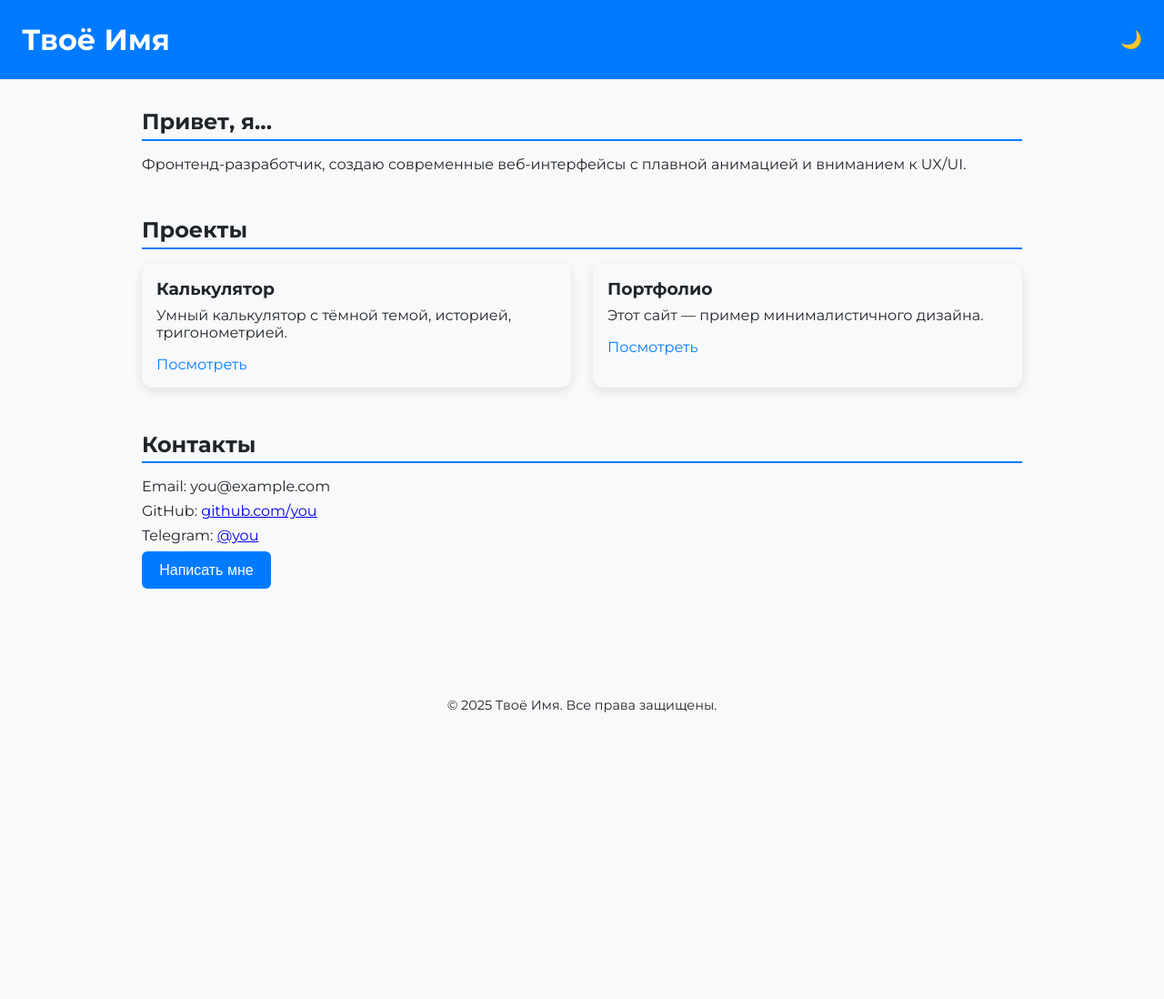
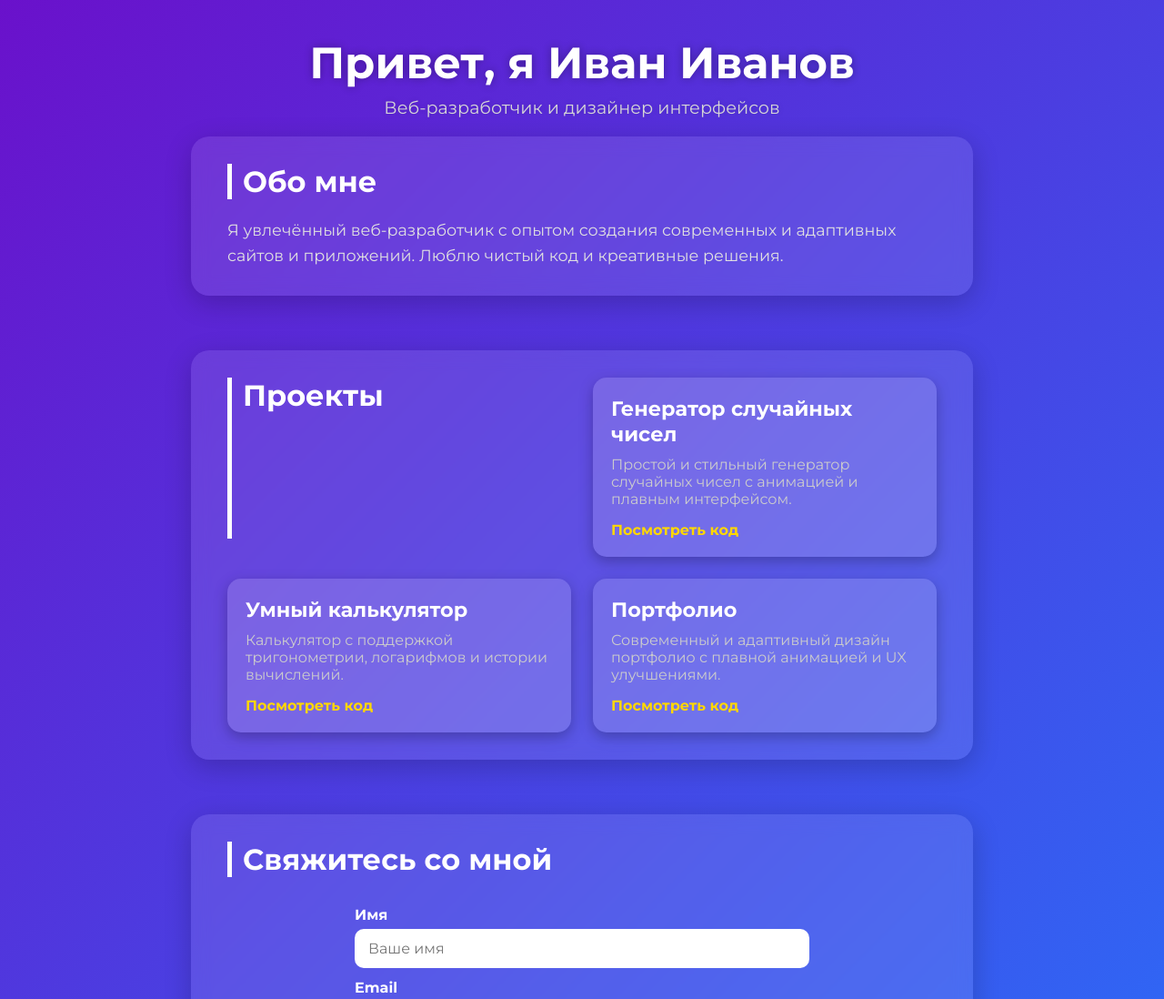
Before and after one commit to baxti0331/Jekpot, a plain HTML site: page index.html in a window 1280 px wide. Shown: the top 1098 px of the page at 91% size. Before the commit the page ends 800 px from the top, so only its background shows below. Drawn offline with nearby package versions, Linux system fonts and the light colour scheme.

Commit message:
Update index.html

```diff
--- a/index.html
+++ b/index.html
@@ -3,209 +3,250 @@
 <head>
 <meta charset="UTF-8" />
 <meta name="viewport" content="width=device-width, initial-scale=1" />
-<title>Портфолио</title>
-<link href="https://fonts.googleapis.com/css2?family=Montserrat:wght@400;700&display=swap" rel="stylesheet">
-<link href="https://unpkg.com/aos@2.3.1/dist/aos.css" rel="stylesheet">
+<title>Портфолио — [Твоё имя]</title>
+<link href="https://fonts.googleapis.com/css2?family=Montserrat:wght@400;700&display=swap" rel="stylesheet" />
+<style>
+  /* Reset */
+  * {
+    box-sizing: border-box;
+    margin: 0; padding: 0;
+  }
 
-<style>
-  :root {
-    --bg: #f8f9fa;
-    --fg: #212529;
-    --accent: #007bff;
-    --modal-bg: rgba(0,0,0,0.5);
-  }
-  [data-theme="dark"] {
-    --bg: #1e1e2f;
-    --fg: #eee;
-    --accent: #60a5fa;
-    --modal-bg: rgba(0,0,0,0.7);
-  }
-  * { margin:0; padding:0; box-sizing:border-box; }
   body {
     font-family: 'Montserrat', sans-serif;
-    background: var(--bg);
-    color: var(--fg);
-    transition: .4s;
-    min-height:100vh;
-    display:flex;
-    flex-direction:column;
-  }
-  header {
-    background: var(--accent);
+    background: linear-gradient(135deg, #6a11cb, #2575fc);
+    min-height: 100vh;
     color: #fff;
-    padding:1.5rem;
-    display:flex;
-    justify-content: space-between;
-    align-items:center;
-  }
-  header h1 { font-size:2rem; }
-  .theme-toggle {
-    font-size:1.2rem;
-    background:none;
-    border:none;
-    color:#fff;
-    cursor:pointer;
-    transition:.2s;
-  }
-  .theme-toggle:hover { transform:scale(1.1) }
-  main { flex:1; padding:2rem 1rem; max-width:1000px; width:100%; margin:auto; }
-  section { margin-bottom:3rem; }
-  h2 { border-bottom:2px solid var(--accent); padding-bottom:.3rem; margin-bottom:1rem; }
-  .projects {
-    display:grid;
-    grid-template-columns: repeat(auto-fit, minmax(280px,1fr));
-    gap:1.5rem;
-  }
-  .project {
-    background: var(--bg);
-    border-radius:12px;
-    box-shadow:0 4px 12px rgba(0,0,0,0.1);
-    padding:1rem;
-    transition:.3s;
-  }
-  .project:hover { transform: translateY(-6px); box-shadow:0 8px 20px rgba(0,0,0,0.15); }
-  .project h3 { margin-bottom:.5rem; }
-  .project a {
-    display:inline-block;
-    margin-top:1rem;
-    color:var(--accent);
-    text-decoration:none;
-    transition:.2s;
-  }
-  .project a:hover { text-decoration:underline; }
-  .btn-primary {
-    background:var(--accent);
-    color:#fff;
-    border:none;
-    padding:.7rem 1.2rem;
-    font-size:1rem;
-    border-radius:6px;
-    cursor:pointer;
-    transition:.3s;
-  }
-  .btn-primary:hover { background:darken(var(--accent),10%); opacity:.9; }
-  .contact {
-    max-width:400px;
-  }
-  .contact p { margin-bottom:.5rem; }
-  footer {
-    text-align:center;
-    padding:1rem;
-    font-size:.9rem;
-    color:var(--fg);
-    background:var(--bg);
+    display: flex;
+    flex-direction: column;
+    align-items: center;
   }
 
-  /* Modal */
-  .modal {
-    position: fixed;
-    top:0; left:0; right:0; bottom:0;
-    background: var(--modal-bg);
-    display:none;
-    justify-content:center;
-    align-items:center;
-    z-index:10;
+  header {
+    width: 100%;
+    max-width: 900px;
+    padding: 40px 20px 20px;
+    text-align: center;
   }
-  .modal.open { display:flex; }
-  .modal-content {
-    background:var(--bg);
-    padding:2rem;
-    border-radius:12px;
-    width:90%;
-    max-width:400px;
-    box-shadow:0 8px 24px rgba(0,0,0,0.2);
-    position:relative;
+
+  header h1 {
+    font-weight: 700;
+    font-size: 3rem;
+    margin-bottom: 8px;
+    text-shadow: 0 0 10px rgba(0,0,0,0.3);
   }
-  .modal h3 { margin-bottom:1rem; }
-  .modal input, .modal textarea {
-    width:100%; padding:.7rem; margin-bottom:1rem;
-    border:1px solid #ccc; border-radius:6px;
-    background: var(--bg); color: var(--fg);
+
+  header p {
+    font-weight: 400;
+    font-size: 1.2rem;
+    color: #d6d6d6;
+    text-shadow: 0 0 6px rgba(0,0,0,0.15);
   }
-  .modal textarea { resize:vertical; height:120px; }
-  .modal .close {
-    position:absolute; top:8px; right:12px;
-    background:none; border:none; font-size:1.2rem;
-    cursor:pointer;
+
+  main {
+    flex-grow: 1;
+    width: 100%;
+    max-width: 900px;
+    padding: 0 20px 60px;
+  }
+
+  section {
+    margin-bottom: 60px;
+    backdrop-filter: blur(10px);
+    background: rgba(255 255 255 / 0.1);
+    border-radius: 20px;
+    padding: 30px 40px;
+    box-shadow: 0 8px 30px rgba(0,0,0,0.2);
+    transition: box-shadow 0.3s ease;
+  }
+  section:hover {
+    box-shadow: 0 12px 40px rgba(0,0,0,0.3);
+  }
+
+  section h2 {
+    font-weight: 700;
+    font-size: 2rem;
+    margin-bottom: 20px;
+    border-left: 5px solid #fff;
+    padding-left: 12px;
+  }
+
+  /* About Me */
+  #about p {
+    font-size: 1.1rem;
+    line-height: 1.6;
+    color: #e0e0e0;
+  }
+
+  /* Projects */
+  #projects {
+    display: grid;
+    grid-template-columns: repeat(auto-fit,minmax(250px,1fr));
+    gap: 24px;
+  }
+
+  .project-card {
+    background: rgba(255 255 255 / 0.15);
+    border-radius: 15px;
+    padding: 20px;
+    box-shadow: 0 5px 15px rgba(0,0,0,0.25);
+    display: flex;
+    flex-direction: column;
+    justify-content: space-between;
+    cursor: pointer;
+    transition: transform 0.3s ease, box-shadow 0.3s ease;
+  }
+  .project-card:hover {
+    transform: translateY(-10px);
+    box-shadow: 0 12px 30px rgba(255,255,255,0.3);
+  }
+
+  .project-card h3 {
+    margin-bottom: 10px;
+    font-size: 1.4rem;
+    font-weight: 700;
+  }
+
+  .project-card p {
+    flex-grow: 1;
+    font-size: 1rem;
+    color: #ccc;
+    margin-bottom: 15px;
+  }
+
+  .project-card a {
+    text-decoration: none;
+    color: #ffd700;
+    font-weight: 700;
+    align-self: flex-start;
+    transition: color 0.3s ease;
+  }
+  .project-card a:hover {
+    color: #fff;
+  }
+
+  /* Contacts */
+  #contact form {
+    display: flex;
+    flex-direction: column;
+    max-width: 500px;
+    margin: 0 auto;
+  }
+
+  #contact label {
+    margin: 12px 0 6px;
+    font-weight: 600;
+    font-size: 1rem;
+  }
+
+  #contact input,
+  #contact textarea {
+    padding: 12px 15px;
+    border-radius: 10px;
+    border: none;
+    outline: none;
+    font-size: 1rem;
+    resize: vertical;
+    font-family: 'Montserrat', sans-serif;
+  }
+
+  #contact textarea {
+    min-height: 100px;
+  }
+
+  #contact button {
+    margin-top: 20px;
+    padding: 15px 25px;
+    border: none;
+    border-radius: 20px;
+    font-size: 1.1rem;
+    font-weight: 700;
+    background: #ffd700;
+    color: #333;
+    cursor: pointer;
+    transition: background-color 0.3s ease;
+    box-shadow: 0 5px 15px rgba(255, 215, 0, 0.6);
+  }
+  #contact button:hover {
+    background: #fff066;
+  }
+
+  /* Footer */
+  footer {
+    width: 100%;
+    max-width: 900px;
+    padding: 20px 0;
+    text-align: center;
+    font-size: 0.9rem;
+    color: #ddd;
+  }
+
+  /* Responsive */
+  @media (max-width: 600px) {
+    header h1 {
+      font-size: 2.2rem;
+    }
+    section {
+      padding: 25px 20px;
+    }
+    #projects {
+      grid-template-columns: 1fr;
+    }
   }
 </style>
 </head>
-<body data-theme="light">
+<body>
 
 <header>
-  <h1>Твоё Имя</h1>
-  <button class="theme-toggle" id="themeBtn">🌙</button>
+  <h1>Привет, я Иван Иванов</h1>
+  <p>Веб-разработчик и дизайнер интерфейсов</p>
 </header>
 
 <main>
-  <section data-aos="fade-up">
-    <h2>Привет, я...</h2>
-    <p>Фронтенд-разработчик, создаю современные веб-интерфейсы с плавной анимацией и вниманием к UX/UI.</p>
+  <section id="about" aria-label="Обо мне">
+    <h2>Обо мне</h2>
+    <p>Я увлечённый веб-разработчик с опытом создания современных и адаптивных сайтов и приложений. Люблю чистый код и креативные решения.</p>
   </section>
 
-  <section data-aos="fade-up" data-aos-delay="100">
+  <section id="projects" aria-label="Проекты">
     <h2>Проекты</h2>
-    <div class="projects">
-      <div class="project" data-aos="flip-left">
-        <h3>Калькулятор</h3>
-        <p>Умный калькулятор с тёмной темой, историей, тригонометрией.</p>
-        <a href="#" target="_blank">Посмотреть</a>
-      </div>
-      <div class="project" data-aos="flip-left" data-aos-delay="100">
-        <h3>Портфолио</h3>
-        <p>Этот сайт — пример минималистичного дизайна.</p>
-        <a href="#" target="_blank">Посмотреть</a>
-      </div>
-      <!-- добавь ещё проекты -->
+    <div class="project-card" tabindex="0" role="link" aria-label="Проект: Генератор случайных чисел">
+      <h3>Генератор случайных чисел</h3>
+      <p>Простой и стильный генератор случайных чисел с анимацией и плавным интерфейсом.</p>
+      <a href="#" target="_blank" rel="noopener">Посмотреть код</a>
+    </div>
+    <div class="project-card" tabindex="0" role="link" aria-label="Проект: Умный калькулятор">
+      <h3>Умный калькулятор</h3>
+      <p>Калькулятор с поддержкой тригонометрии, логарифмов и истории вычислений.</p>
+      <a href="#" target="_blank" rel="noopener">Посмотреть код</a>
+    </div>
+    <div class="project-card" tabindex="0" role="link" aria-label="Проект: Портфолио">
+      <h3>Портфолио</h3>
+      <p>Современный и адаптивный дизайн портфолио с плавной анимацией и UX улучшениями.</p>
+      <a href="#" target="_blank" rel="noopener">Посмотреть код</a>
     </div>
   </section>
 
-  <section data-aos="fade-up" data-aos-delay="200">
-    <h2>Контакты</h2>
-    <div class="contact">
-      <p>Email: you@example.com</p>
-      <p>GitHub: <a href="#" target="_blank">github.com/you</a></p>
-      <p>Telegram: <a href="#" target="_blank">@you</a></p>
-      <button class="btn-primary" id="openModalBtn">Написать мне</button>
-    </div>
+  <section id="contact" aria-label="Контакты">
+    <h2>Свяжитесь со мной</h2>
+    <form onsubmit="event.preventDefault(); alert('Спасибо за ваше сообщение!'); this.reset();">
+      <label for="name">Имя</label>
+      <input type="text" id="name" name="name" required placeholder="Ваше имя" />
+
+      <label for="email">Email</label>
+      <input type="email" id="email" name="email" required placeholder="example@mail.com" />
+
+      <label for="message">Сообщение</label>
+      <textarea id="message" name="message" required placeholder="Ваше сообщение"></textarea>
+
+      <button type="submit">Отправить</button>
+    </form>
   </section>
 </main>
 
-<footer>© 2025 Твоё Имя. Все права защищены.</footer>
+<footer>
+  © 2025 Иван Иванов — Все права защищены
+</footer>
 
-<!-- Modal -->
-<div class="modal" id="modal">
-  <div class="modal-content">
-    <button class="close" id="closeModal">✖</button>
-    <h3>Написать мне</h3>
-    <input type="email" placeholder="Твой Email" />
-    <textarea placeholder="Сообщение"></textarea>
-    <button class="btn-primary">Отправить</button>
-  </div>
-</div>
-
-<script src="https://unpkg.com/aos@2.3.1/dist/aos.js"></script>
-<script>
-  AOS.init({ once: true });
-
-  document.getElementById('themeBtn').onclick = () => {
-    const body = document.body;
-    const isLight = body.getAttribute('data-theme') === 'light';
-    body.setAttribute('data-theme', isLight ? 'dark' : 'light');
-    document.getElementById('themeBtn').textContent = isLight ? '☀️' : '🌙';
-  };
-
-  document.getElementById('openModalBtn').onclick = () => {
-    document.getElementById('modal').classList.add('open');
-  };
-  document.getElementById('closeModal').onclick = () => {
-    document.getElementById('modal').classList.remove('open');
-  };
-  document.getElementById('modal').onclick = e => {
-    if (e.target === e.currentTarget) {
-      document.getElementById('modal').classList.remove('open');
-    }
-  };
-</script>
 </body>
 </html>
```
